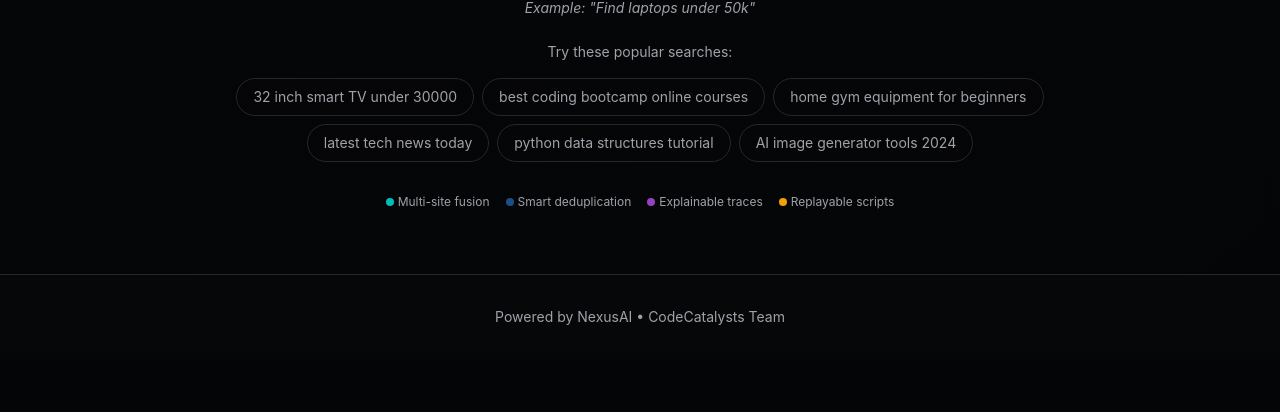
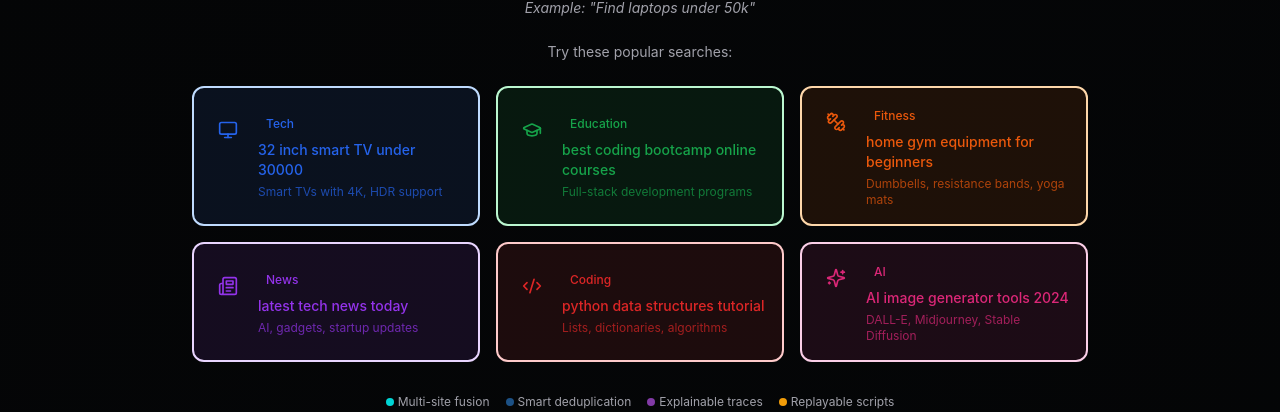
Before and after one commit to Sriram2272/Nexus-web-agent, a React (Vite) app: page / in a window 1280 px wide. Shown: the part 516-928 px from the top of the page. Before the commit the page ends 875 px from the top, so only its background shows below. Built offline with nearby package versions, Linux system fonts and the light colour scheme; no server answers.

Commit message:
Refactor popular searches UI

```diff
--- a/src/components/SearchInterface.tsx
+++ b/src/components/SearchInterface.tsx
@@ -1,5 +1,5 @@
 import { useState, useRef, useEffect } from "react";
-import { Search, Mic, MicOff, Loader2, Zap, Image as ImageIcon, X } from "lucide-react";
+import { Search, Mic, MicOff, Loader2, Zap, Image as ImageIcon, X, Monitor, GraduationCap, Dumbbell, Newspaper, Code2, Sparkles } from "lucide-react";
 import { Button } from "@/components/ui/button";
 import { Input } from "@/components/ui/input";
 import { useAuth } from "@/contexts/AuthContext";
@@ -164,12 +164,48 @@ export const SearchInterface = ({ onSearch, isLoading = false }: SearchInterface
   };
 
   const quickSearches = [
-    "32 inch smart TV under 30000",
-    "best coding bootcamp online courses",
-    "home gym equipment for beginners",
-    "latest tech news today",
-    "python data structures tutorial",
-    "AI image generator tools 2024"
+    {
+      query: "32 inch smart TV under 30000",
+      category: "Tech",
+      description: "Smart TVs with 4K, HDR support",
+      icon: "Monitor",
+      color: "bg-blue-500/10 text-blue-600 border-blue-200"
+    },
+    {
+      query: "best coding bootcamp online courses",
+      category: "Education",
+      description: "Full-stack development programs",
+      icon: "GraduationCap",
+      color: "bg-green-500/10 text-green-600 border-green-200"
+    },
+    {
+      query: "home gym equipment for beginners",
+      category: "Fitness",
+      description: "Dumbbells, resistance bands, yoga mats",
+      icon: "Dumbbell",
+      color: "bg-orange-500/10 text-orange-600 border-orange-200"
+    },
+    {
+      query: "latest tech news today",
+      category: "News",
+      description: "AI, gadgets, startup updates",
+      icon: "Newspaper",
+      color: "bg-purple-500/10 text-purple-600 border-purple-200"
+    },
+    {
+      query: "python data structures tutorial",
+      category: "Coding",
+      description: "Lists, dictionaries, algorithms",
+      icon: "Code2",
+      color: "bg-red-500/10 text-red-600 border-red-200"
+    },
+    {
+      query: "AI image generator tools 2024",
+      category: "AI",
+      description: "DALL-E, Midjourney, Stable Diffusion",
+      icon: "Sparkles",
+      color: "bg-pink-500/10 text-pink-600 border-pink-200"
+    }
   ];
 
   return (
@@ -298,9 +334,19 @@ export const SearchInterface = ({ onSearch, isLoading = false }: SearchInterface
 
       {/* Quick Search Suggestions */}
       <div className="text-center">
-        <p className="text-sm text-muted-foreground mb-4">Try these popular searches:</p>
-        <div className="flex flex-wrap justify-center gap-2">
-          {quickSearches.map((suggestion, index) => (
+        <p className="text-sm text-muted-foreground mb-6">Try these popular searches:</p>
+        <div className="grid grid-cols-1 md:grid-cols-2 lg:grid-cols-3 gap-4 max-w-6xl mx-auto">
+          {quickSearches.map((search, index) => {
+            const IconComponent = {
+              Monitor,
+              GraduationCap,
+              Dumbbell,
+              Newspaper,
+              Code2,
+              Sparkles
+            }[search.icon as keyof typeof IconComponent] || Search;
+
+            return (
               <button
                 key={index}
                 onClick={() => {
@@ -311,15 +357,33 @@ export const SearchInterface = ({ onSearch, isLoading = false }: SearchInterface
                     return;
                   }
 
-                setQuery(suggestion);
-                onSearch(suggestion, undefined, undefined, selectedModel);
+                  setQuery(search.query);
+                  onSearch(search.query, undefined, undefined, selectedModel);
                 }}
                 disabled={isLoading}
-              className="px-4 py-2 text-sm rounded-full border border-border bg-card/30 hover:bg-muted/20 text-muted-foreground hover:text-foreground transition-all duration-300 disabled:opacity-50"
+                className={`group p-4 rounded-xl border-2 transition-all duration-300 hover:shadow-lg hover:scale-105 disabled:opacity-50 disabled:hover:scale-100 disabled:hover:shadow-none text-left ${search.color}`}
               >
-              {suggestion}
+                <div className="flex items-start gap-3">
+                  <div className="flex-shrink-0 p-2 rounded-lg bg-current/10">
+                    <IconComponent className="w-5 h-5" />
+                  </div>
+                  <div className="flex-1 min-w-0">
+                    <div className="flex items-center gap-2 mb-1">
+                      <span className="text-xs font-medium px-2 py-1 rounded-full bg-current/10">
+                        {search.category}
+                      </span>
+                    </div>
+                    <h3 className="font-medium text-sm mb-1 group-hover:text-current transition-colors line-clamp-2">
+                      {search.query}
+                    </h3>
+                    <p className="text-xs opacity-70 line-clamp-2">
+                      {search.description}
+                    </p>
+                  </div>
+                </div>
               </button>
-          ))}
+            );
+          })}
         </div>
       </div>
 
```
Lines whose indentation alone changed are shown as unchanged.
